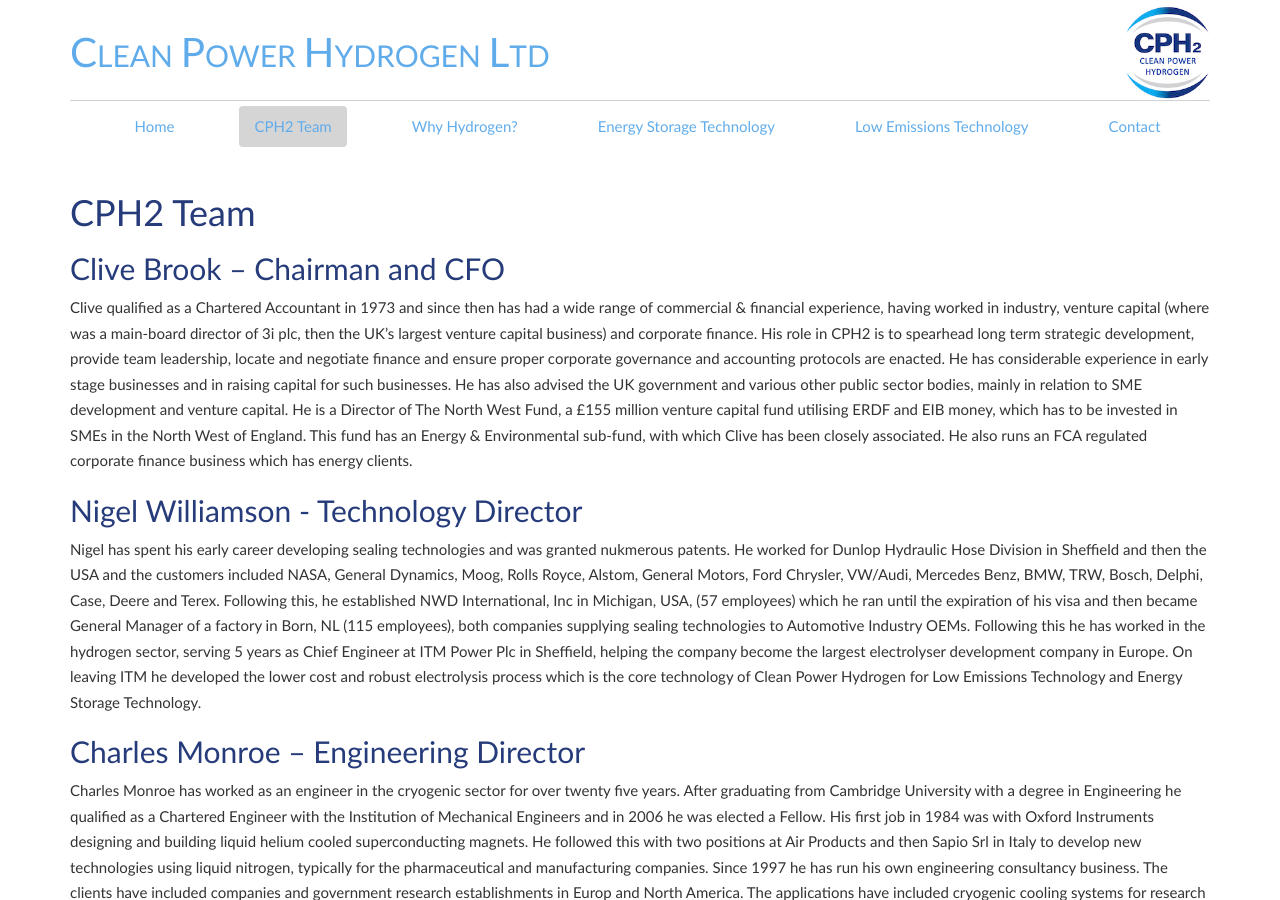
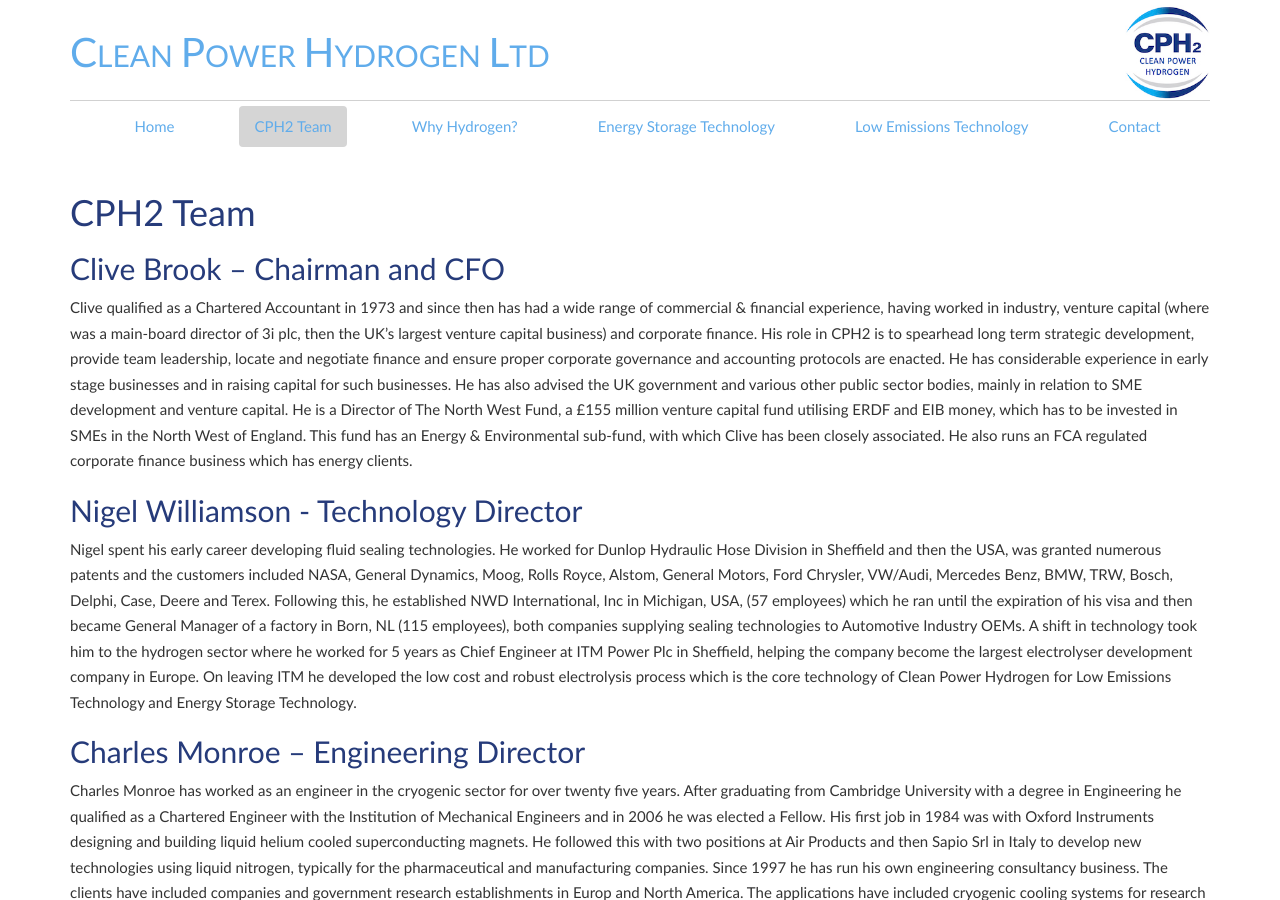
Before and after one commit to tcranston/cit-cph2, a Jekyll site: the page built from CPH2 Team/index.md, in a window 1280 px wide and 900 px high. Built offline with Jekyll 4.4.1, drawn with Linux system fonts in a browser that asks for light colours.

Commit message:
Changes 170118
Text changes Biographies page

```diff
--- a/CPH2 Team/index.md
+++ b/CPH2 Team/index.md
@@ -10,7 +10,7 @@ Clive qualified as a Chartered Accountant in 1973 and since then has had a wide
 
 Nigel Williamson - Technology Director
 ------------------------------
-Nigel has spent his early career developing sealing technologies and was granted nukmerous patents.  He worked for Dunlop Hydraulic Hose Division in Sheffield and then the USA and the customers included NASA, General Dynamics, Moog, Rolls Royce, Alstom, General Motors, Ford Chrysler, VW/Audi, Mercedes Benz, BMW, TRW, Bosch, Delphi, Case, Deere and Terex.  Following this, he established NWD International, Inc in Michigan, USA, (57 employees) which he ran until the expiration of his visa and then became General Manager of a factory in Born, NL (115 employees), both companies supplying sealing technologies to Automotive Industry OEMs.  Following this he has worked in the hydrogen sector, serving 5 years as Chief Engineer at ITM Power Plc in Sheffield, helping the company become the largest electrolyser development company in Europe.  On leaving ITM he developed the lower cost and robust electrolysis process which is the core technology of Clean Power Hydrogen for Low Emissions Technology and Energy Storage Technology.
+Nigel spent his early career developing fluid sealing technologies.  He worked for Dunlop Hydraulic Hose Division in Sheffield and then the USA, was granted numerous patents and the customers included NASA, General Dynamics, Moog, Rolls Royce, Alstom, General Motors, Ford Chrysler, VW/Audi, Mercedes Benz, BMW, TRW, Bosch, Delphi, Case, Deere and Terex.  Following this, he established NWD International, Inc in Michigan, USA, (57 employees) which he ran until the expiration of his visa and then became General Manager of a factory in Born, NL (115 employees), both companies supplying sealing technologies to Automotive Industry OEMs.  A shift in technology took him to the hydrogen sector where he worked for 5 years as Chief Engineer at ITM Power Plc in Sheffield, helping the company become the largest electrolyser development company in Europe.  On leaving ITM he developed the low cost and robust electrolysis process which is the core technology of Clean Power Hydrogen for Low Emissions Technology and Energy Storage Technology.
 
 Charles Monroe – Engineering Director
 ------------------------------
```
